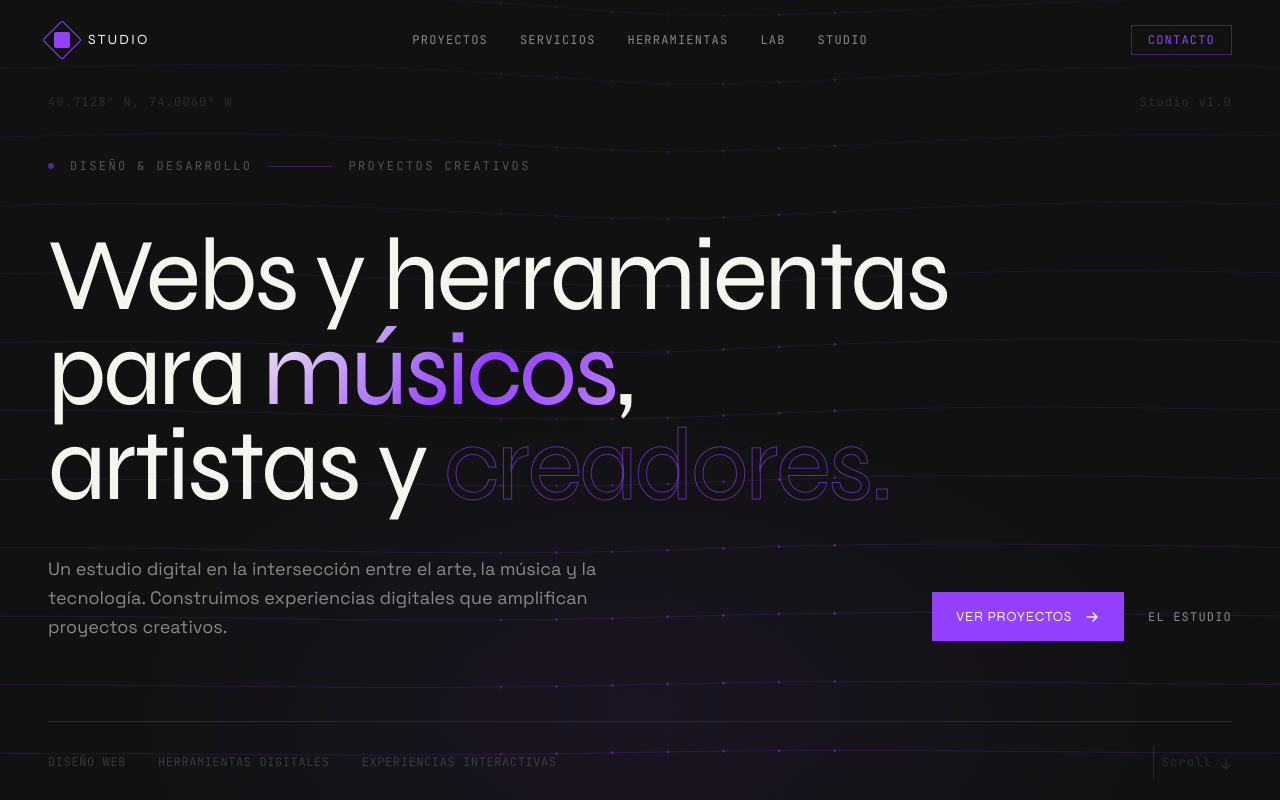
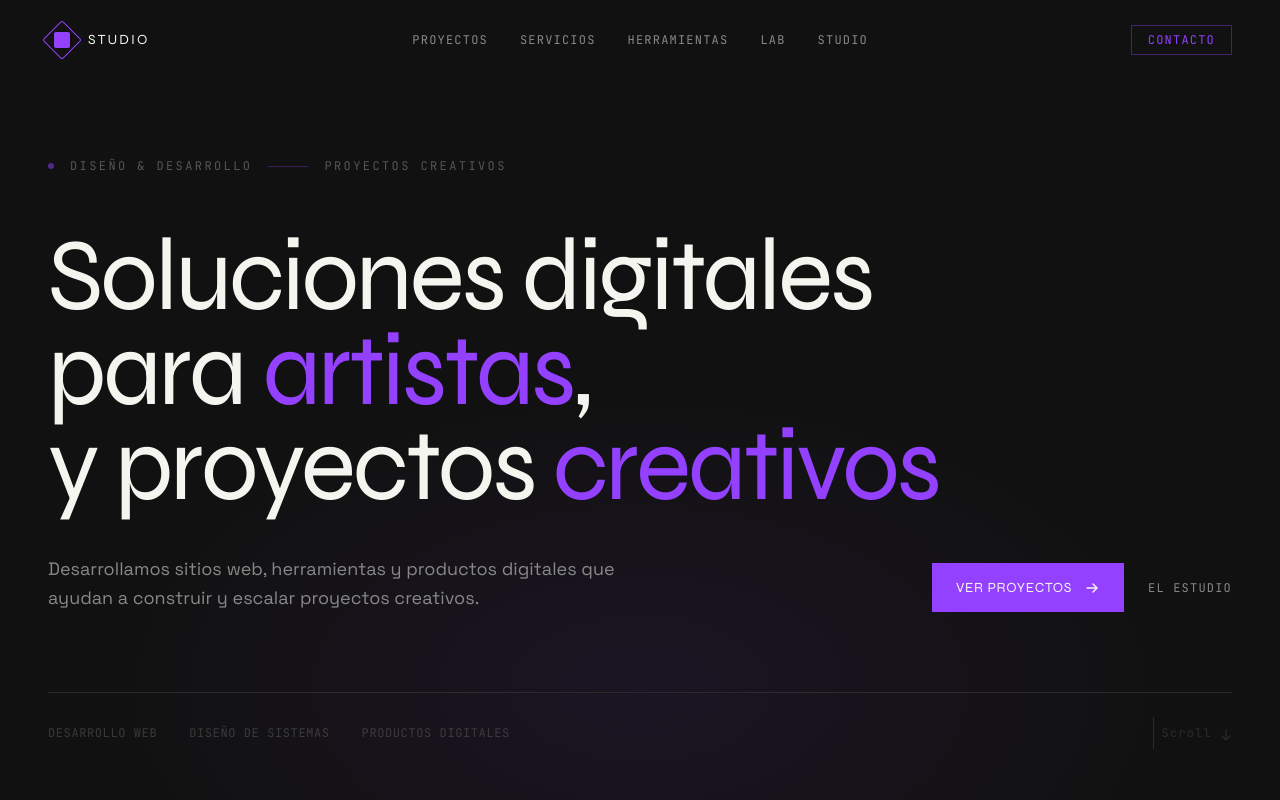
Before and after one commit to FrequencyStudio-dev/frequencystudio-web, a Next.js app: page / in a window 1280 px wide. Shown: the top 800 px of the page. Built offline with nearby package versions, Linux system fonts and the light colour scheme.

Commit message:
chore(hero): update copy and labels

```diff
--- a/src/components/sections/HeroSection.tsx
+++ b/src/components/sections/HeroSection.tsx
@@ -3,10 +3,7 @@ import { AudioGrid } from "@/components/ui/AudioGrid";
 export function HeroSection() {
   return (
     <section className="relative min-h-screen flex flex-col justify-end overflow-hidden bg-base">
-      {/* Animated grid background */}
-      <div className="absolute inset-0">
-        <AudioGrid />
-      </div>
+
 
       {/* Radial glow */}
       <div
@@ -17,14 +14,6 @@ export function HeroSection() {
         }}
       />
 
-      {/* Corner coordinates decoration */}
-      <div className="absolute top-24 left-6 lg:left-12 font-mono text-label text-ink-dim/40">
-        40.7128° N, 74.0060° W
-      </div>
-      <div className="absolute top-24 right-6 lg:right-12 font-mono text-label text-ink-dim/40 text-right">
-        Studio v1.0
-      </div>
-
       {/* Main content */}
       <div className="relative z-10 max-w-7xl mx-auto px-6 lg:px-12 pb-20 lg:pb-28 pt-40 w-full">
         {/* Label row */}
@@ -33,7 +22,7 @@ export function HeroSection() {
           <span className="font-mono text-label text-ink-dim uppercase tracking-[0.2em]">
             Diseño & Desarrollo
           </span>
-          <div className="h-px w-16 bg-violet/30" />
+          <div className="h-px w-10 bg-violet/30" />
           <span className="font-mono text-label text-ink-dim uppercase tracking-[0.2em]">
             Proyectos Creativos
           </span>
@@ -41,30 +30,21 @@ export function HeroSection() {
 
         {/* Headline */}
         <h1 className="font-display text-display-2xl text-ink leading-[0.93] tracking-[-0.03em] max-w-5xl mb-8 lg:mb-10">
-          Webs y herramientas{" "}
+          Soluciones digitales{" "}
           <br className="hidden lg:block" />
           para{" "}
-          <span className="text-gradient">músicos</span>
+          <span className="text-violet">artistas</span>
           {", "}
           <br className="hidden lg:block" />
-          artistas y{" "}
-          <span
-            className="relative inline-block"
-            style={{
-              WebkitTextStroke: "1px rgba(147,64,255,0.6)",
-              WebkitTextFillColor: "transparent",
-            }}
-          >
-            creadores.
-          </span>
+           y proyectos{" "}
+          <span className="text-violet">creativos</span>
         </h1>
 
         {/* Subheadline + scroll cue */}
         <div className="flex flex-col lg:flex-row lg:items-end justify-between gap-8">
           <p className="text-ink-muted text-body-lg max-w-xl leading-relaxed">
-            Un estudio digital en la intersección entre el arte, la música y la
-            tecnología. Construimos experiencias digitales que amplifican proyectos
-            creativos.
+            Desarrollamos sitios web, herramientas y productos digitales que ayudan a
+            construir y escalar proyectos creativos.
           </p>
 
           <div className="flex items-center gap-6">
@@ -99,7 +79,7 @@ export function HeroSection() {
         {/* Bottom strip */}
         <div className="mt-16 lg:mt-20 pt-6 border-t border-border flex flex-col sm:flex-row items-start sm:items-center justify-between gap-4">
           <div className="flex items-center gap-8">
-            {["Diseño Web", "Herramientas Digitales", "Experiencias Interactivas"].map(
+            {["Desarrollo Web", "Diseño de Sistemas", "Productos digitales"].map(
               (item) => (
                 <span
                   key={item}
```
